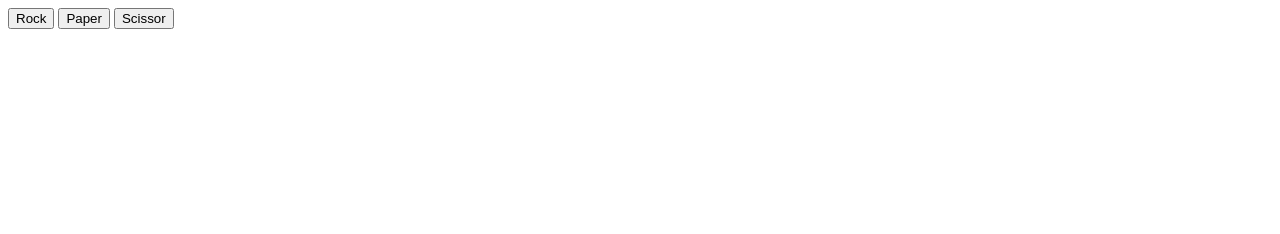
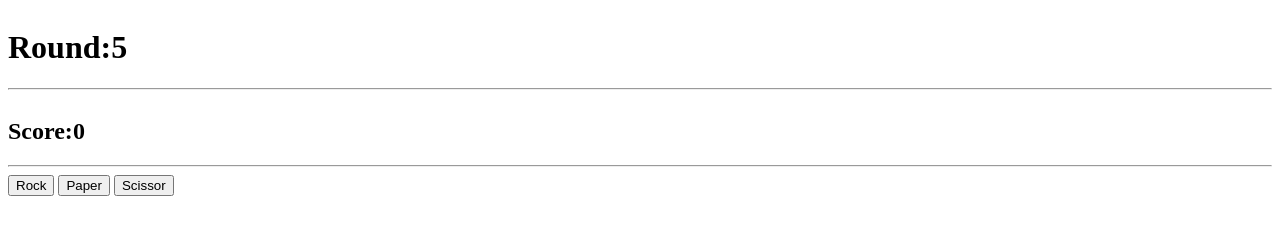
Before and after one commit to dotjake/rock_paper_scissor_GUI, a plain HTML site: page index.html in a window 1280 px wide. Drawn offline with Linux system fonts and the light colour scheme.

Commit message:
Added a div to hold results and round tracking

```diff
--- a/index.html
+++ b/index.html
@@ -6,7 +6,15 @@
   </head>
   <body>
       <div id = "container">
-          <div id = "results"></div>
+          <div id = "results">
+            <h1 style="text-align: left; float: left;">Round:  </h1>
+            <h1 id = "player_score"; style="text-align: right; float: left;">5</h1>
+            <hr style="clear:both;"/>
+            <h2 style="text-align: left; float: left;">Score: </h2>
+            <h2 id = "player_score"; style="text-align: right; float: left;">0</h2>
+            <hr style="clear:both;"/>
+          </div>
+
           <button id ="0">Rock</button>
           <button id ="1">Paper</button>
           <button id ="2">Scissor</button>
```
